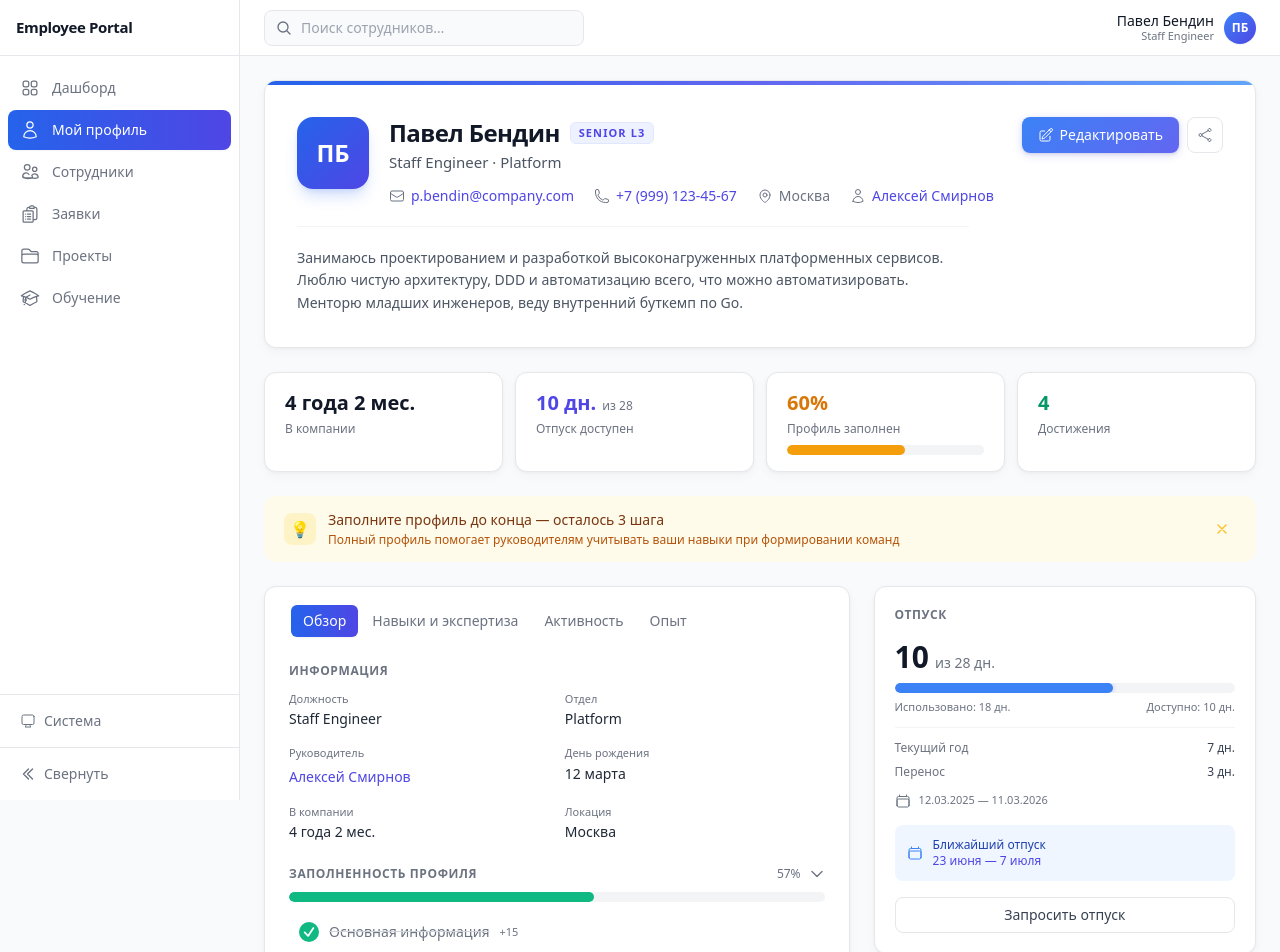
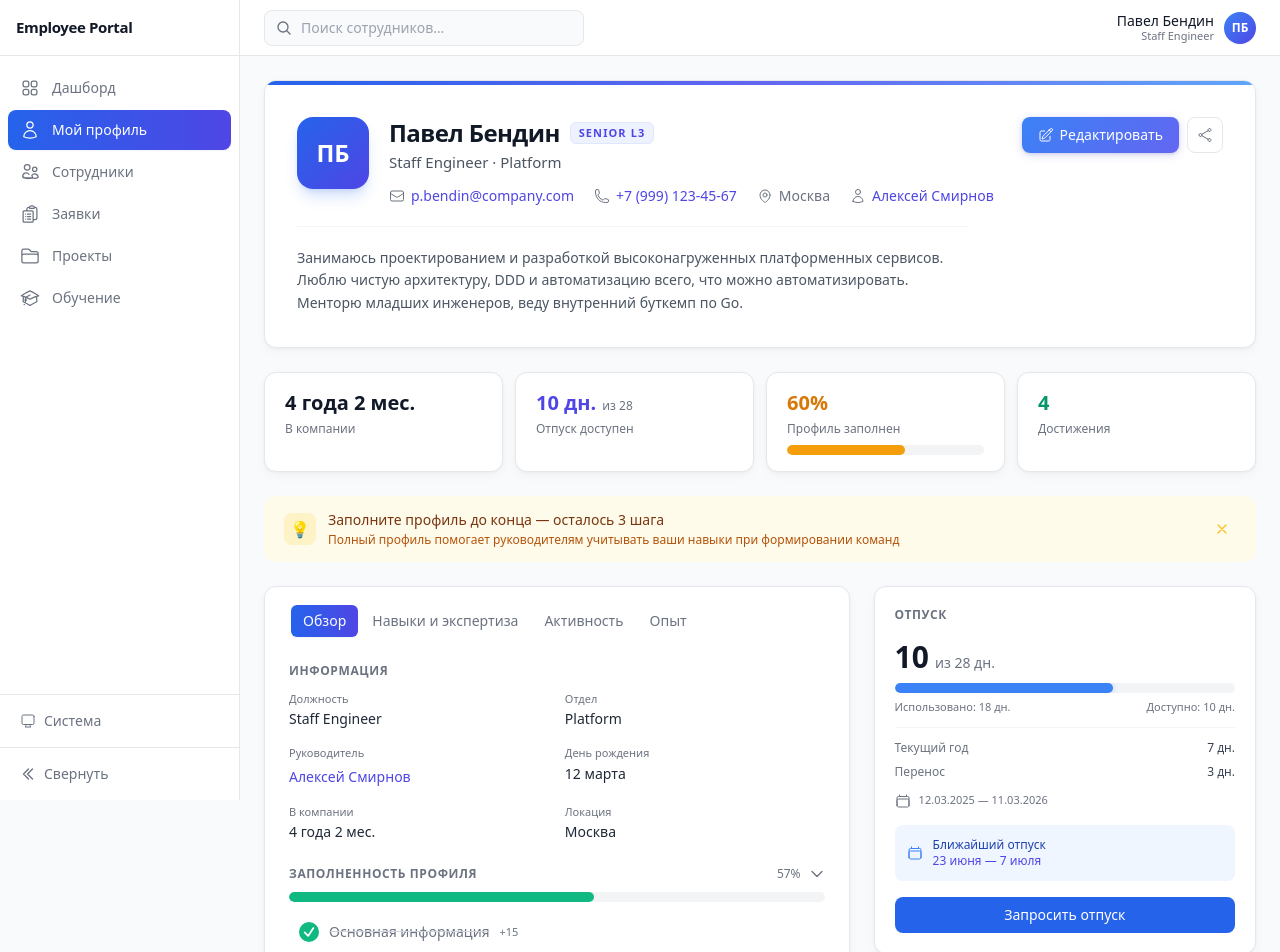
Before and after one commit to dsgnasd/VTEP, a React (Vite) app: page /my-profile in a window 1280 px wide. Shown: the top 952 px of the page. Built offline with nearby package versions, Linux system fonts and the light colour scheme; the HTML template or start-up script is replaced by a standard one.

Commit message:
Make vacation request button use primary blue style
Co-Authored-By: Claude Opus 4.6 <noreply@anthropic.com>

```diff
--- a/src/pages/MyProfilePage.jsx
+++ b/src/pages/MyProfilePage.jsx
@@ -450,7 +450,7 @@ export default function MyProfilePage() {
 
             <button
               onClick={() => setVacationModalOpen(true)}
-              className="w-full mt-4 h-9 rounded-lg border border-gray-200 text-sm font-medium text-gray-700 hover:bg-gray-50 transition"
+              className="w-full mt-4 h-9 rounded-lg bg-blue-600 text-sm font-medium text-white hover:bg-blue-700 transition"
             >
               Запросить отпуск
             </button>
```
